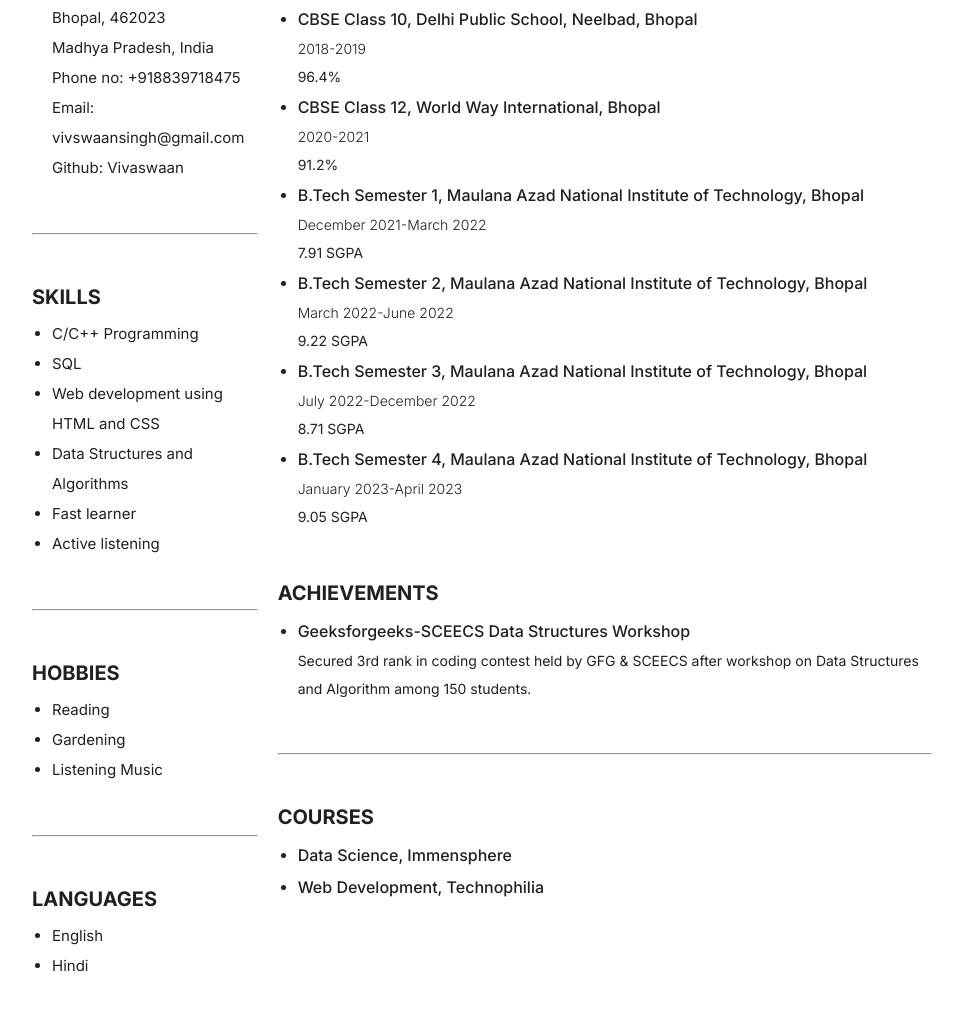
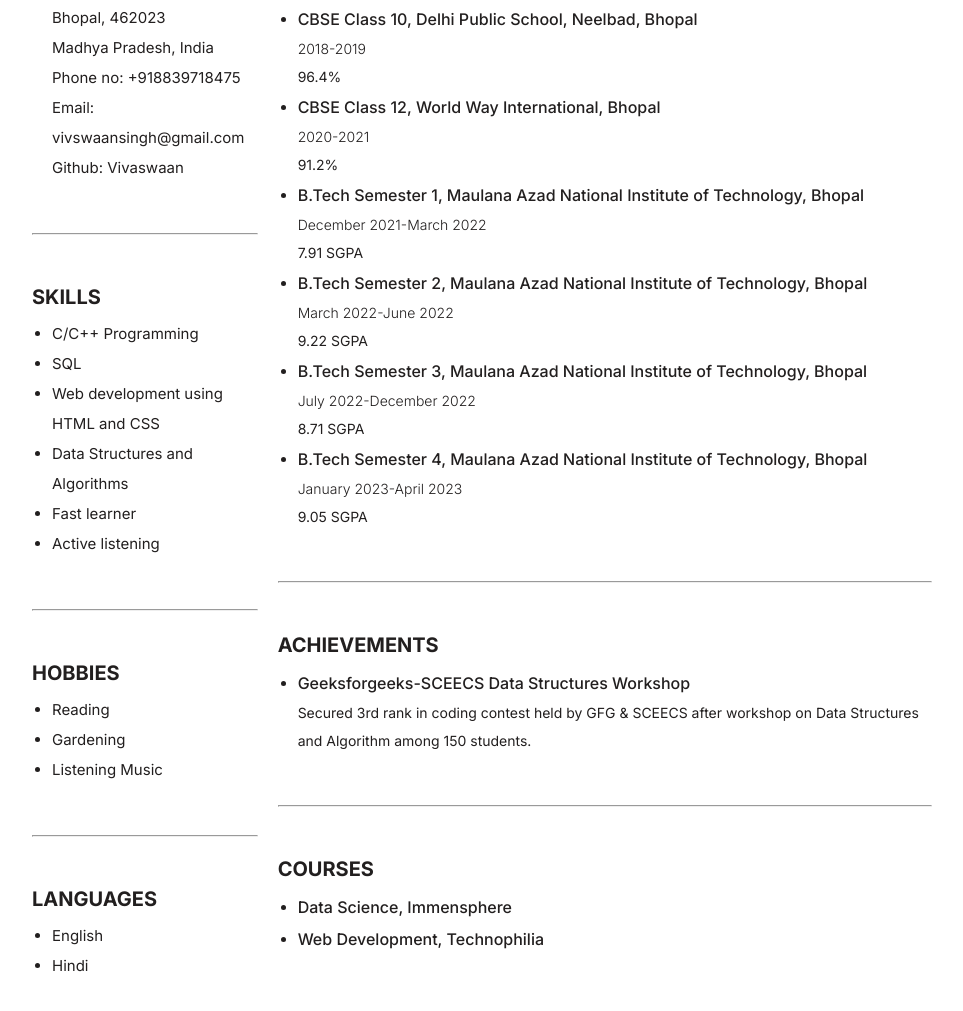
Before and after one commit to Vivaswaan/cv, a plain HTML site: page index.html in a window 1280 px wide. Shown: the part 480-1491 px from the top of the page, without its empty margins (158-1121 px from the left). Drawn offline with Linux system fonts and the light colour scheme.

Commit message:
Update index.html

```diff
--- a/index.html
+++ b/index.html
@@ -96,7 +96,7 @@
                     <p class="pretitle">January 2023-April 2023</p>
                     <p class="subtitle">9.05 SGPA</p>
                 </div></li></ul>
-                </div>
+                </div><hr/>
                 <div class="ach">
                     <h3 class="titles">Achievements</h3>
                     <ul class="list description"><li>
```
